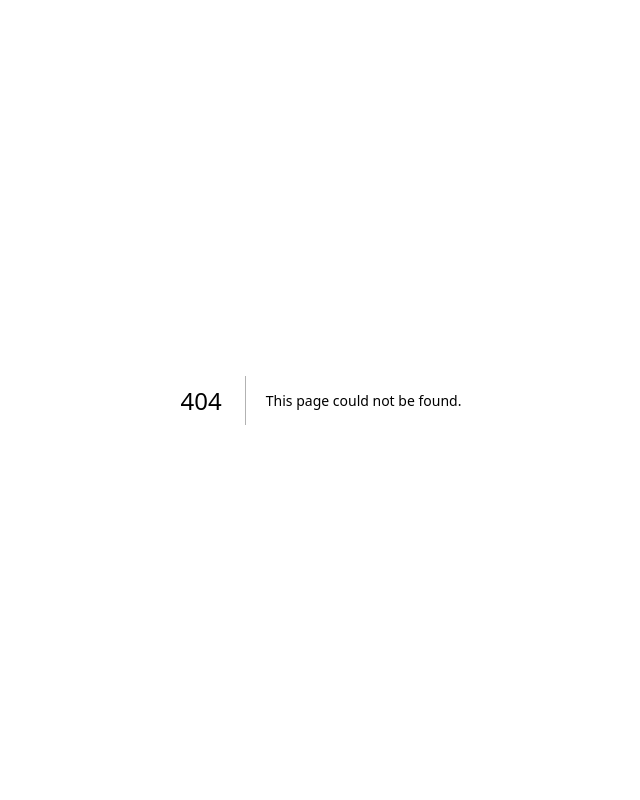
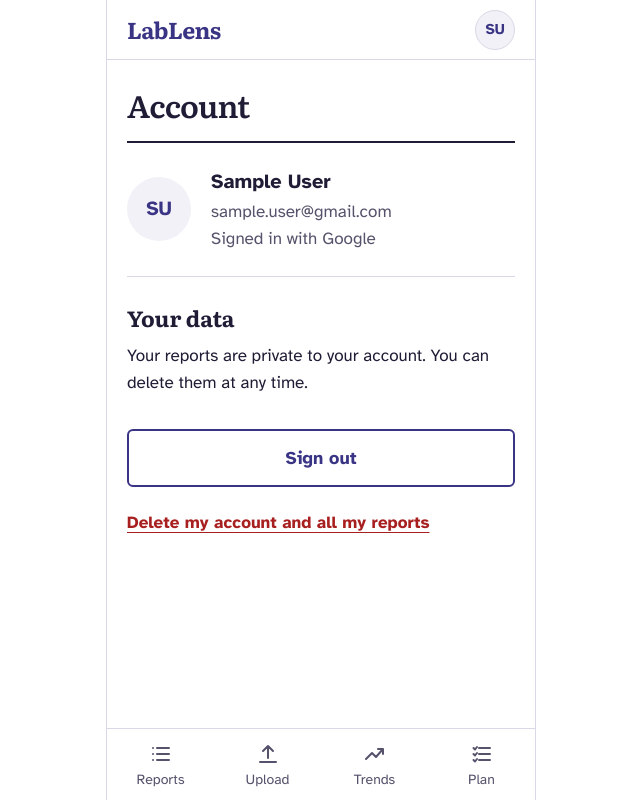
Before and after one commit to Nabil-Sajjad-Evan/LabLens, a Next.js app: page /account in a window 1280 px wide. Before the commit this address had no page. Shown: the whole page, without its empty margins (319-959 px from the left). Built offline with nearby package versions, Linux system fonts and the light colour scheme.

Commit message:
Build C13 Account screen with user profile, data privacy section, and sign out options

```diff
--- /dev/null
+++ b/app/account/page.tsx
@@ -0,0 +1,58 @@
+// app/account/page.tsx
+// Screen C13: Account (route: /account)
+import Screen from "@/components/Screen";
+import { PageTitle } from "@/components/Headings";
+import SecondaryButton from "@/components/SecondaryButton";
+import TextLink from "@/components/TextLink";
+import BottomNav from "@/components/BottomNav";
+import { user } from "@/lib/sample-data";
+
+export default function AccountPage() {
+  return (
+    <Screen showAccount={true}>
+      <PageTitle>Account</PageTitle>
+
+      {/* Top divider */}
+      <div className="mt-4 border-b-2 border-ink" />
+
+      {/* User profile card */}
+      <div className="flex items-center gap-5 border-b border-rule py-6">
+        <div className="flex size-16 flex-none items-center justify-center rounded-full bg-tint text-xl font-bold text-brand">
+          {user.initials}
+        </div>
+        <div>
+          <h2 className="text-[1.25rem] font-bold text-ink">{user.name}</h2>
+          <p className="mt-0.5 text-[1.0625rem] text-muted">{user.email}</p>
+          <p className="mt-0.5 text-[1.0625rem] text-muted">Signed in with Google</p>
+        </div>
+      </div>
+
+      {/* Your data section */}
+      <section className="mt-6">
+        <h2 className="font-serif text-[1.375rem] font-bold text-ink">Your data</h2>
+        <p className="mt-2 text-[1.0625rem] leading-relaxed text-ink">
+          Your reports are private to your account. You can delete them at any time.
+        </p>
+      </section>
+
+      {/* Sign out and delete account actions */}
+      <div className="mt-8">
+        <SecondaryButton href="/">Sign out</SecondaryButton>
+      </div>
+
+      <div className="mt-2">
+        <TextLink href="/" danger>
+          Delete my account and all my reports
+        </TextLink>
+      </div>
+
+      {/* Push nav to bottom */}
+      <div className="min-h-12 flex-1" />
+
+      {/* Bottom navigation with no tab active */}
+      <div className="-mx-5 -mb-7 mt-auto">
+        <BottomNav active={"" as any} />
+      </div>
+    </Screen>
+  );
+}
```
